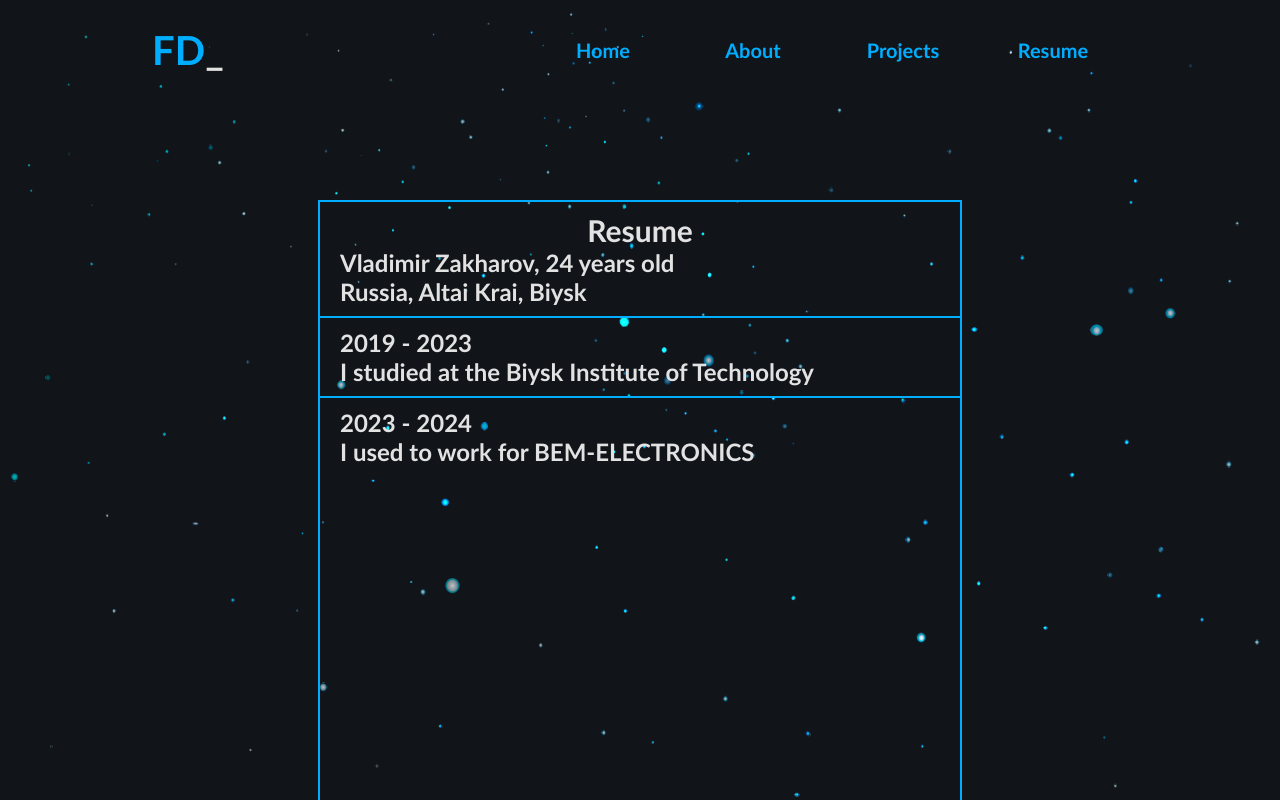
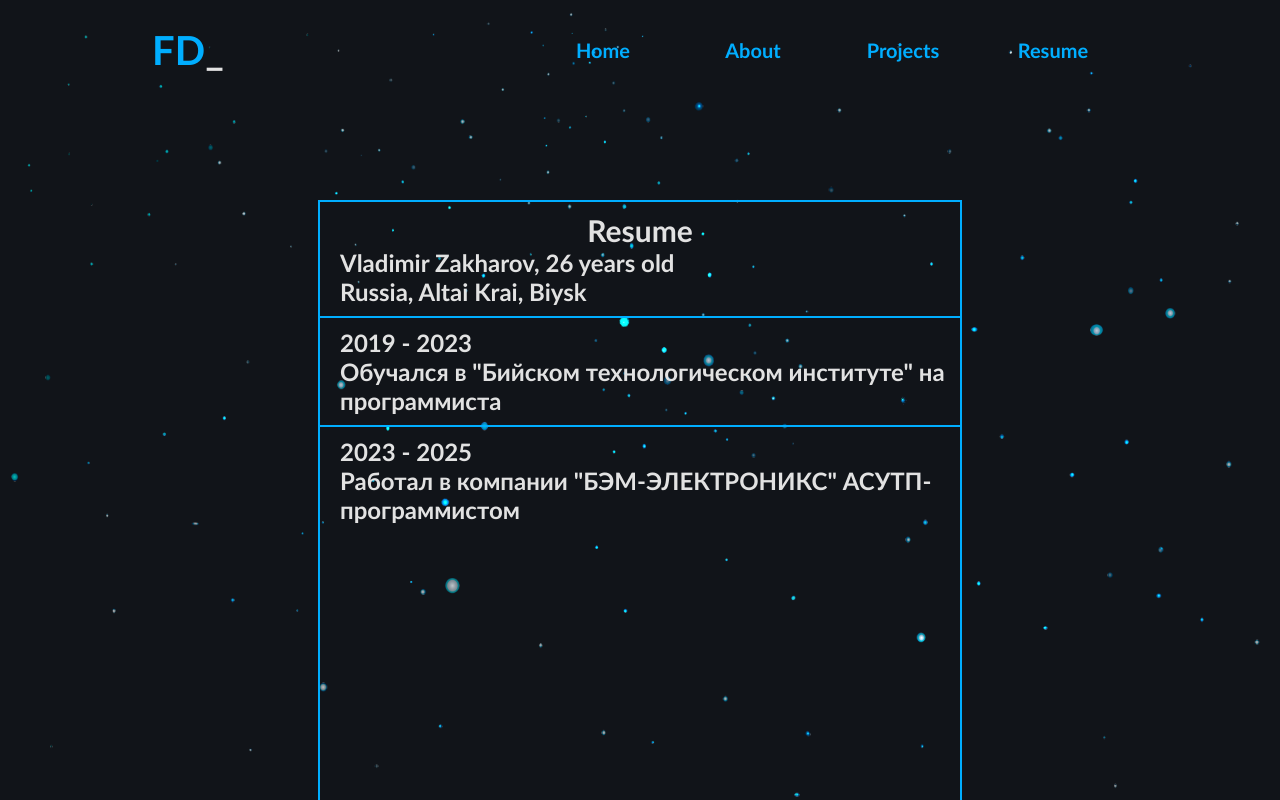
Before and after one commit to gorostik/portfolio, a plain HTML site: page resume/resume.html in a window 1280 px wide. Shown: the top 800 px of the page. Drawn offline with Linux system fonts and the light colour scheme.

Commit message:
Update resume.html

```diff
--- a/resume/resume.html
+++ b/resume/resume.html
@@ -31,17 +31,17 @@
     <section class="main-resume">
         <section class="main-resume__block-resume">
             <h1 class="main-resume__header">Resume</h1>
-            <h2 class="main-resume__inf">Vladimir Zakharov, 24 years old</h2>
+            <h2 class="main-resume__inf">Vladimir Zakharov, 26 years old</h2>
             <h2 class="main-resume__inf">Russia, Altai Krai, Biysk</h2>
             <hr>
             <section class="main-resume__interval">
                 <h2>2019 - 2023</h2>
-                <h2>I studied at the Biysk Institute of Technology</h2>
+                <h2>Обучался в "Бийском технологическом институте" на программиста</h2>
             </section>
             <hr>
             <section class="main-resume__interval">
-                <h2>2023 - 2024</h2>
-                <h2>I used to work for BEM-ELECTRONICS</h2>
+                <h2>2023 - 2025</h2>
+                <h2>Работал в компании "БЭМ-ЭЛЕКТРОНИКС" АСУТП-программистом</h2>
             </section>
         </section>
     </section>
```
